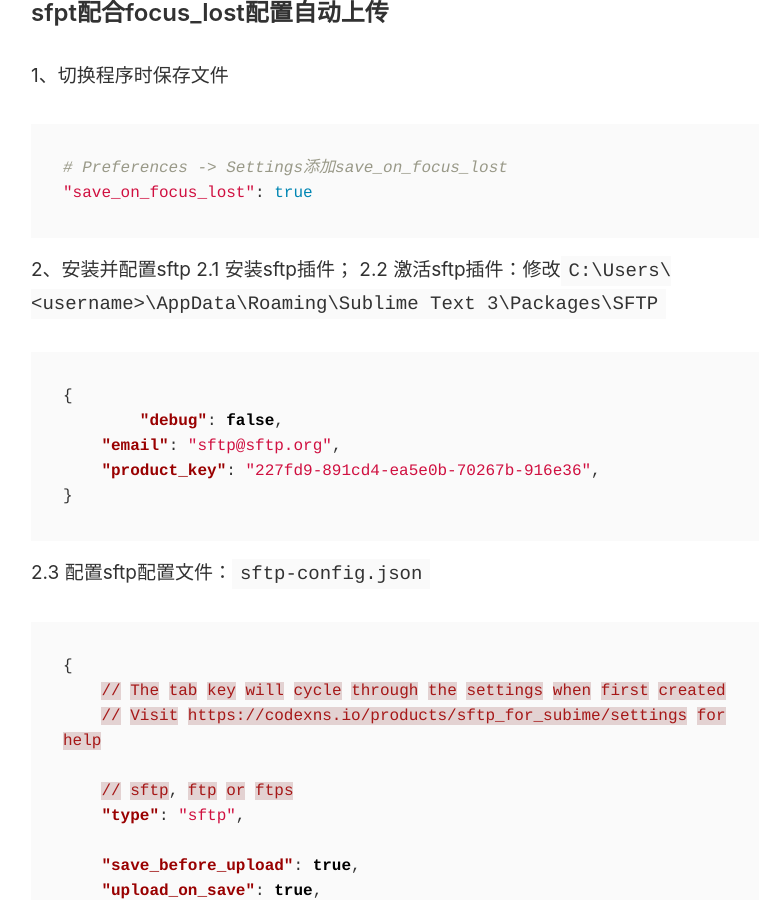
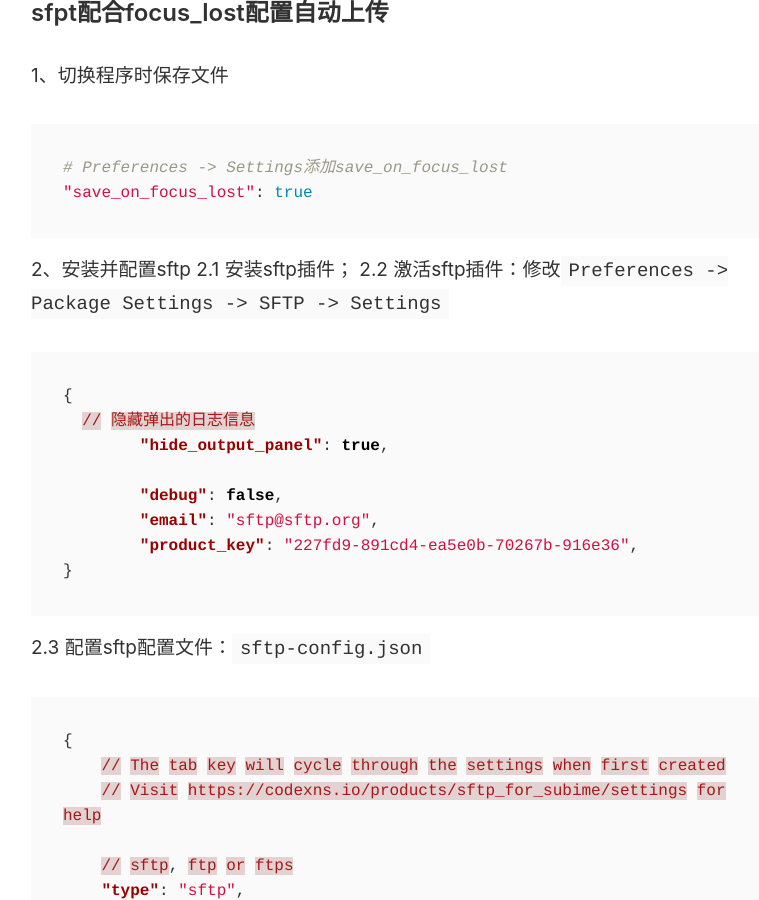
Before and after one commit to Lovecanon/lovecanon.github.io, a Jekyll site: the page built from _posts/2020-9-7-Sublime配置.md, in a window 1280 px wide and 900 px high, scrolled down 1501 px. Shown: the whole window, without its empty margins (225-984 px from the left). Built offline with Jekyll 4.4.1, drawn with Linux system fonts in a browser that asks for light colours; our own code applies the rules of GitHub Pages for plain Markdown files.

Commit message:
Update 2020-9-7-Sublime配置.md

````diff
--- a/_posts/2020-9-7-Sublime配置.md
+++ b/_posts/2020-9-7-Sublime配置.md
@@ -42,12 +42,15 @@
 ```
 2、安装并配置sftp
 2.1 安装sftp插件；
-2.2 激活sftp插件：修改`C:\Users\<username>\AppData\Roaming\Sublime Text 3\Packages\SFTP`
+2.2 激活sftp插件：修改`Preferences -> Package Settings -> SFTP -> Settings`
 ```json
 {
-  	"debug": false,
-    "email": "sftp@sftp.org",
-    "product_key": "227fd9-891cd4-ea5e0b-70267b-916e36",
+  // 隐藏弹出的日志信息
+	"hide_output_panel": true,
+
+	"debug": false,
+	"email": "sftp@sftp.org",
+	"product_key": "227fd9-891cd4-ea5e0b-70267b-916e36",
 }
 ```
 
````
